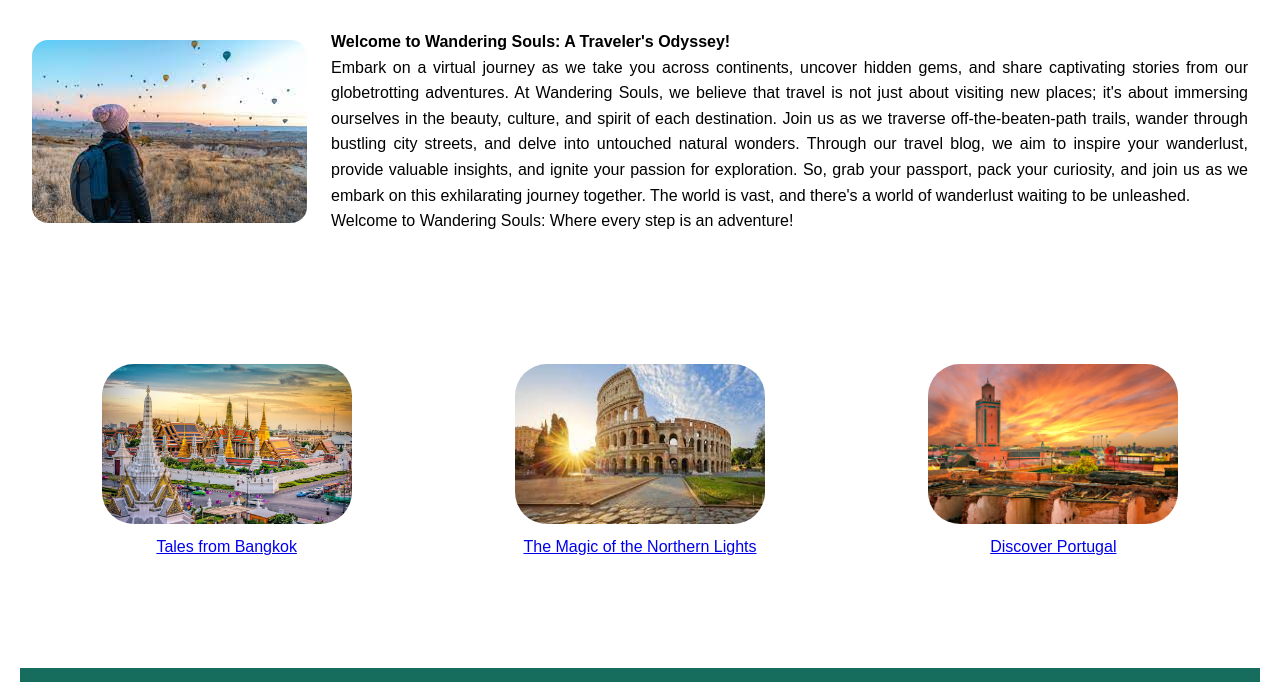
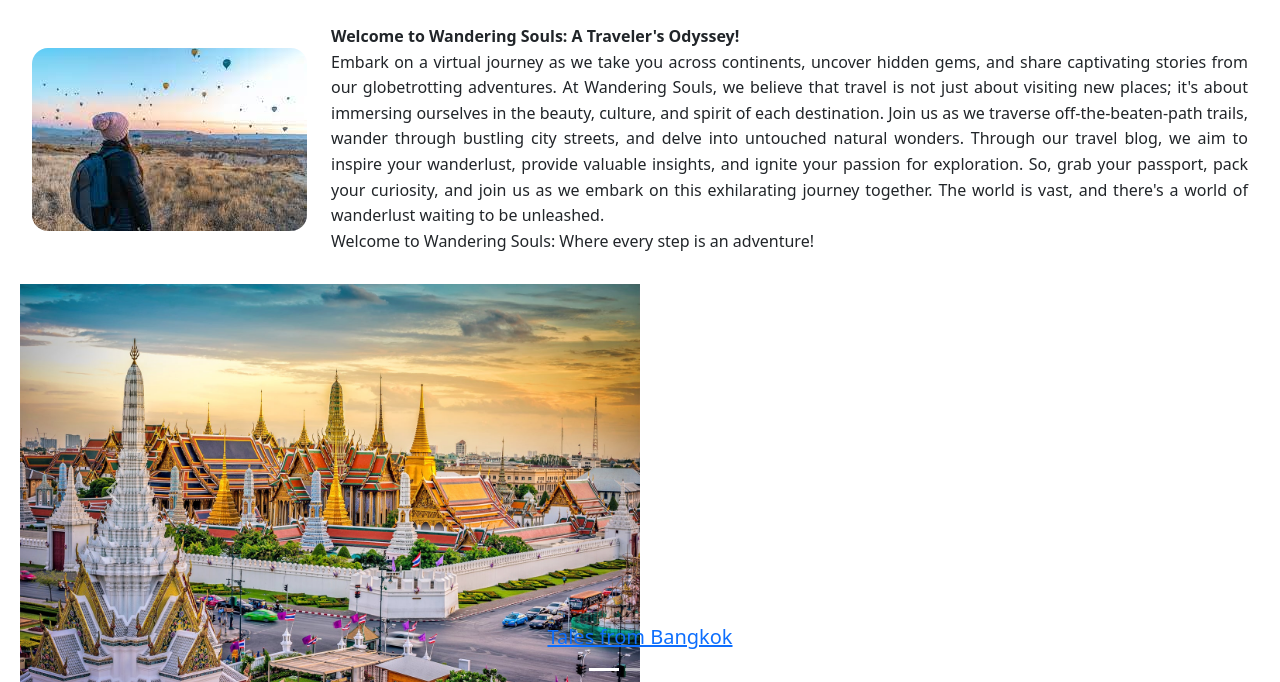
Before and after one commit to MInesBarbosaa/Web_CFGProject, a plain HTML site: page WebProject_CFG/index.html in a window 1280 px wide. Shown: the part 86-768 px from the top of the page. Drawn offline with nearby package versions, Linux system fonts and the light colour scheme.

Commit message:
working on the carousel

```diff
--- a/WebProject_CFG/index.html
+++ b/WebProject_CFG/index.html
@@ -1,43 +1,140 @@
 <!DOCTYPE html>
 <html lang="en">
   <head>
-    <meta charset="UTF-8">
-    <meta http-equiv="X-UA-Compatible" content="IE=edge">
-    <meta name="viewport" content="width=device-width, initial-scale=1.0">
+    <meta charset="UTF-8" />
+    <meta http-equiv="X-UA-Compatible" content="IE=edge" />
+    <meta name="viewport" content="width=device-width, initial-scale=1.0" />
     <title>Wandering Souls</title>
-    <link rel="stylesheet" href="style.css">
+    <link rel="stylesheet" href="style.css" />
+    <link
+      href="https://cdn.jsdelivr.net/npm/bootstrap@5.3.0/dist/css/bootstrap.min.css"
+      rel="stylesheet"
+      integrity="sha384-9ndCyUaIbzAi2FUVXJi0CjmCapSmO7SnpJef0486qhLnuZ2cdeRhO02iuK6FUUVM"
+      crossorigin="anonymous"
+    />
   </head>
   <body>
     <nav>
-        <a href="./index.html"><img src="./img/icon.png" alt="Wandering Souls Icon"> </a>
+      <a href="./index.html"
+        ><img src="./img/icon.png" alt="Wandering Souls Icon" />
+      </a>
       <a href="./pages/blog.html">Travel blog</a>
       <a href="./pages/contacts.html">Contacts</a>
     </nav>
 
     <div class="intro">
-        <img src="img/introduction.jpg" alt="Travel Girl">
+      <img src="img/introduction.jpg" alt="Travel Girl" />
       <p>
         <b>Welcome to Wandering Souls: A Traveler's Odyssey!</b>
-            <br>
-            Embark on a virtual journey as we take you across continents, uncover hidden gems, and share captivating stories from our globetrotting adventures. At Wandering Souls, we believe that travel is not just about visiting new places; it's about immersing ourselves in the beauty, culture, and spirit of each destination.
-            Join us as we traverse off-the-beaten-path trails, wander through bustling city streets, and delve into untouched natural wonders. Through our travel blog, we aim to inspire your wanderlust, provide valuable insights, and ignite your passion for exploration.
-            So, grab your passport, pack your curiosity, and join us as we embark on this exhilarating journey together. The world is vast, and there's a world of wanderlust waiting to be unleashed.
-            <br>
+        <br />
+        Embark on a virtual journey as we take you across continents, uncover
+        hidden gems, and share captivating stories from our globetrotting
+        adventures. At Wandering Souls, we believe that travel is not just about
+        visiting new places; it's about immersing ourselves in the beauty,
+        culture, and spirit of each destination. Join us as we traverse
+        off-the-beaten-path trails, wander through bustling city streets, and
+        delve into untouched natural wonders. Through our travel blog, we aim to
+        inspire your wanderlust, provide valuable insights, and ignite your
+        passion for exploration. So, grab your passport, pack your curiosity,
+        and join us as we embark on this exhilarating journey together. The
+        world is vast, and there's a world of wanderlust waiting to be
+        unleashed.
+        <br />
         Welcome to Wandering Souls: Where every step is an adventure!
       </p>
+    </div>
+    <div id="carouselExampleCaptions" class="carousel slide">
+      <div class="carousel-indicators">
+        <button
+          type="button"
+          data-bs-target="#carouselExampleCaptions"
+          data-bs-slide-to="0"
+          class="active"
+          aria-current="true"
+          aria-label="Slide 1"
+        ></button>
+        <button
+          type="button"
+          data-bs-target="#carouselExampleCaptions"
+          data-bs-slide-to="1"
+          aria-label="Slide 2"
+        ></button>
+        <button
+          type="button"
+          data-bs-target="#carouselExampleCaptions"
+          data-bs-slide-to="2"
+          aria-label="Slide 3"
+        ></button>
+      </div>
+      <div class="carousel-inner">
+        <div class="carousel-item active">
+          <img
+            src="./img/bangkok.jpg"
+            class="d-block w-50"
+            alt="Bangkok Picture"
+          />
+          <div class="carousel-caption d-none d-md-block text-center">
+            <a href="pages/destinations/bangkok.html">
+              <h5>Tales from Bangkok</h5></a
+            >
+          </div>
+        </div>
+        <div class="carousel-item">
+          <img
+            src="./img/vincent-guth-62V7ntlKgL8-unsplash.jpg"
+            class="d-block w-50"
+            alt="Northern Lights"
+          />
+          <div class="carousel-caption d-none d-md-block">
+            <a href="pages/destinations/northernlights.html">
+              <h5>The Magic of the Northern Lights</h5></a
+            >
+          </div>
+        </div>
+        <div class="carousel-item">
+          <img
+            src="./img/nick-karvounis-Prb-sjOUBFs-unsplash.jpg"
+            class="d-block w-50"
+            alt="Porto"
+          />
+          <div class="carousel-caption d-none d-md-block">
+            <h5>Discover Portugal</h5>
+          </div>
+        </div>
+      </div>
+      <button
+        class="carousel-control-prev"
+        type="button"
+        data-bs-target="#carouselExampleCaptions"
+        data-bs-slide="prev"
+      >
+        <span class="carousel-control-prev-icon" aria-hidden="true"></span>
+        <span class="visually-hidden">Previous</span>
+      </button>
+      <button
+        class="carousel-control-next"
+        type="button"
+        data-bs-target="#carouselExampleCaptions"
+        data-bs-slide="next"
+      >
+        <span class="carousel-control-next-icon" aria-hidden="true"></span>
+        <span class="visually-hidden">Next</span>
+      </button>
     </div>
 
     <div class="slider">
       <div class="slidercontent">
-            <img src="img/bangkok.jpg" alt="Bangkok Picture">
+        <img src="img/bangkok.jpg" alt="Bangkok Picture" />
         <a href="pages/destinations/bangkok.html">Tales from Bangkok</a>
       </div>
       <div class="slidercontent">
-            <img src="img/rome.jpg" alt="Rome Picture">
-            <a href="pages/destinations/northernlights.html">The Magic of the Northern Lights</a>
+        <img src="img/rome.jpg" alt="Rome Picture" />
+        <a href="pages/destinations/northernlights.html"
+          >The Magic of the Northern Lights</a
+        >
       </div>
       <div class="slidercontent">
-            <img src="img/marrakech.jpg" alt="Portugal Picture">
+        <img src="img/marrakech.jpg" alt="Portugal Picture" />
         <a href="pages/destinations/portugal.html"> Discover Portugal</a>
       </div>
     </div>
@@ -46,14 +143,18 @@
       <p>Wandering Souls®</p>
       <div>
         <p>Follow Us:</p>
-            <img src="img/facebook.png" alt="Facebook">
-            <img src="img/twitter.png" alt="Twitter">
-            <img src="img/instagram.jpg" alt="Instagram">
-            <img src="img/pinterest.png" alt="Pinterest">
+        <img src="img/facebook.png" alt="Facebook" />
+        <img src="img/twitter.png" alt="Twitter" />
+        <img src="img/instagram.jpg" alt="Instagram" />
+        <img src="img/pinterest.png" alt="Pinterest" />
       </div>
     </footer>
 
     <script src="script.js"></script>
-
+    <script
+      src="https://cdn.jsdelivr.net/npm/bootstrap@5.3.0/dist/js/bootstrap.bundle.min.js"
+      integrity="sha384-geWF76RCwLtnZ8qwWowPQNguL3RmwHVBC9FhGdlKrxdiJJigb/j/68SIy3Te4Bkz"
+      crossorigin="anonymous"
+    ></script>
   </body>
 </html>
```
Also changed, not shown: WebProject_CFG/pages/destinations/northernlights.html (+0 -8 lines), 2 other files. Lines whose indentation alone changed are shown as unchanged.
